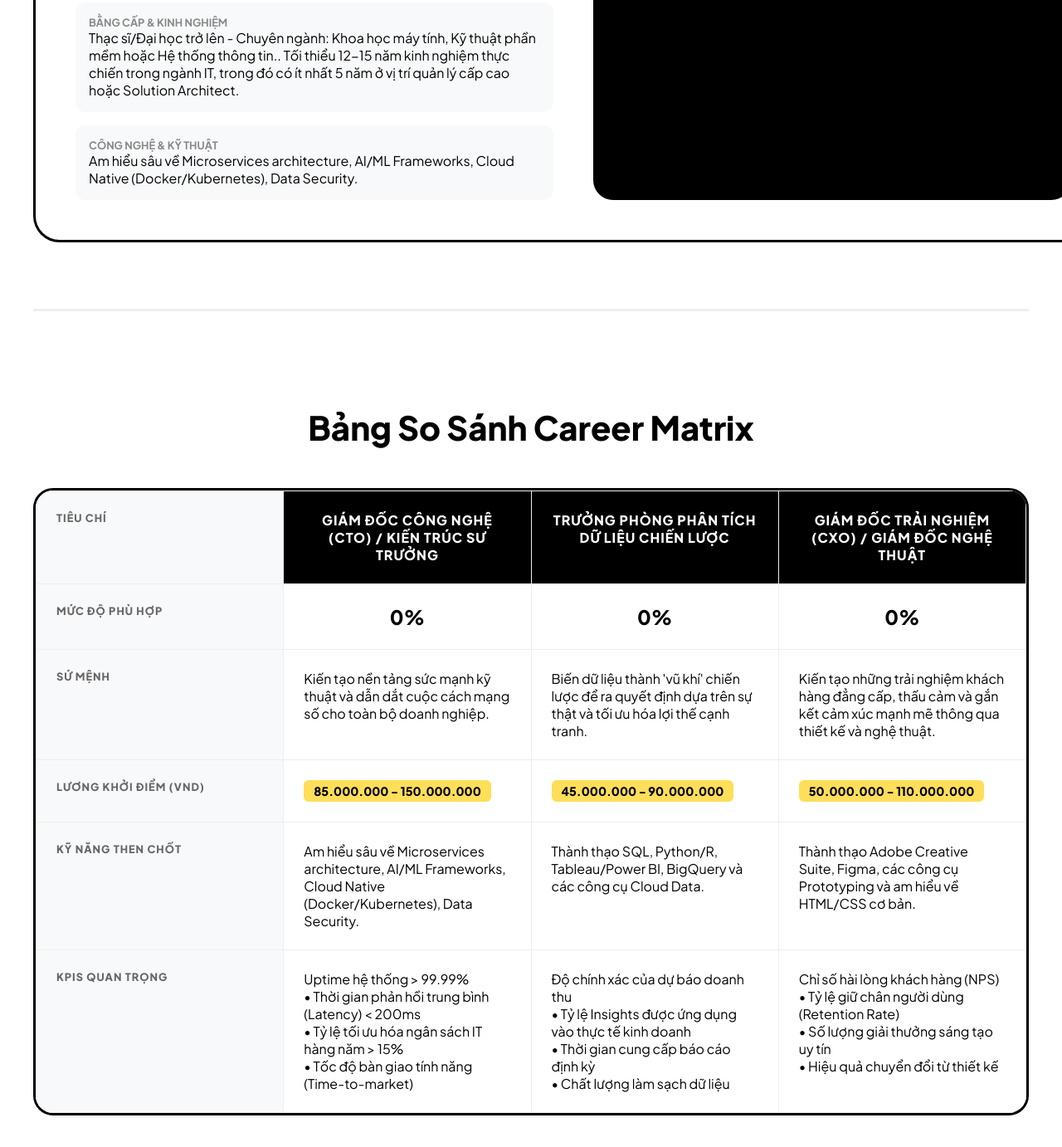
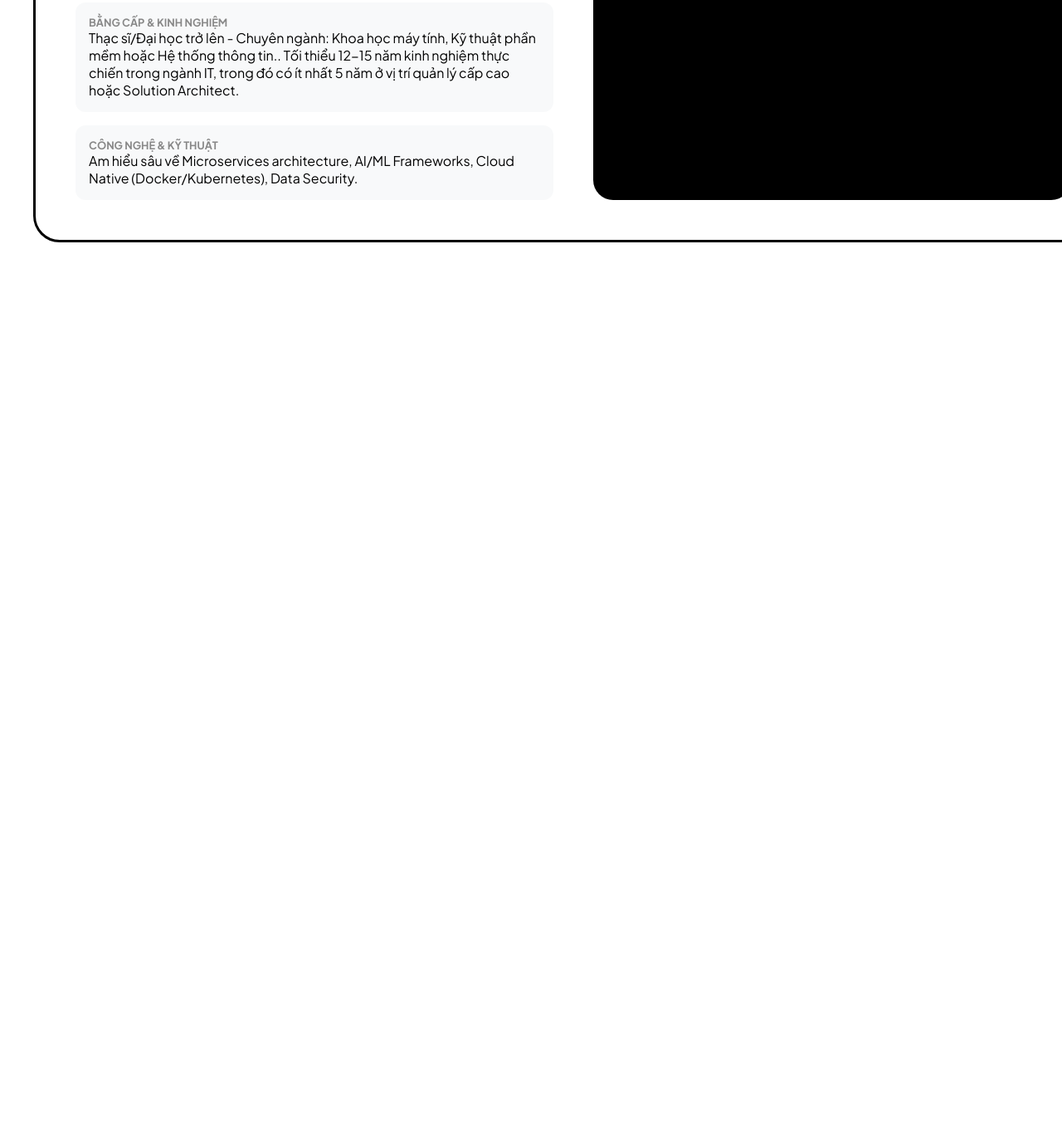
Before and after one commit to lykimngan777/kareer, a website: page timeline.html in a window 1280 px wide. Shown: the part 1436-2818 px from the top of the page at 83% size. After the commit the page ends 1808 px from the top, so only its background shows below. Drawn offline with Linux system fonts and the light colour scheme.

Commit message:
Remove comparison table from career detail page, keeping it only in the matrix orientation modal

```diff
--- a/timeline.html
+++ b/timeline.html
@@ -192,67 +192,6 @@
             background: #222;
         }
 
-        /* ─── COMPARISON TABLE STYLES ─── */
-        .comparison-section {
-            width: 100%;
-            margin-top: 5rem;
-            padding-top: 5rem;
-            border-top: 3px solid #eee;
-        }
-
-        .comparison-section h2 {
-            font-size: 2.5rem;
-            font-weight: 900;
-            text-align: center;
-            margin-bottom: 3rem;
-        }
-
-        .comparison-table-wrapper {
-            overflow-x: auto;
-            border: 3px solid #000;
-            border-radius: 24px;
-            background: #fff;
-        }
-
-        table {
-            width: 100%;
-            border-collapse: collapse;
-            text-align: left;
-        }
-
-        th, td {
-            padding: 1.5rem;
-            border: 1px solid #eee;
-            vertical-align: top;
-        }
-
-        th {
-            background: #f8f9fa;
-            font-weight: 800;
-            text-transform: uppercase;
-            font-size: 0.8rem;
-            letter-spacing: 1px;
-            color: #666;
-            width: 180px;
-        }
-
-        .role-th {
-            background: #000 !important;
-            color: #fff !important;
-            font-size: 1rem !important;
-            text-align: center;
-        }
-
-        .salary-tag {
-            display: inline-block;
-            background: var(--accent);
-            color: #000;
-            padding: 4px 12px;
-            border-radius: 6px;
-            font-weight: 800;
-            font-size: 0.9rem;
-        }
-
         @media (max-width: 992px) {
             .detail-grid { grid-template-columns: 1fr; }
             .timeline-header h1 { font-size: 2.5rem; }
@@ -313,16 +252,6 @@
         </div>
 
         <div id="details-container" style="width: 100%;"></div>
-
-        <!-- BẢNG SO SÁNH -->
-        <section class="comparison-section" id="comparison-section">
-            <h2>Bảng So Sánh Career Matrix</h2>
-            <div class="comparison-table-wrapper">
-                <table id="comparison-table">
-                    <!-- Dynamic comparison rows -->
-                </table>
-            </div>
-        </section>
     </div>
 
     <script>
@@ -450,53 +379,9 @@
                     </div>
                 </div>
             `;
-
-            renderComparisonTable(userScores);
         }
 
-        function renderComparisonTable(userScores) {
-            const table = document.getElementById('comparison-table');
-            const quizResult = JSON.parse(localStorage.getItem('kareer_result') || '{}');
-            const interests = JSON.parse(localStorage.getItem('kareer_profile') || '{}').interests || [];
 
-            // Find top 3 recommended roles
-            let scoredRoles = careerDatabase.map(career => {
-                let score = 0;
-                (career.traits || []).forEach(t => score += (userScores[t.toLowerCase()] || 0));
-                interests.forEach(interest => { if (career.name.toLowerCase().includes(interest.toLowerCase())) score += 50; });
-                return { ...career, totalScore: score };
-            });
-            scoredRoles.sort((a, b) => b.totalScore - a.totalScore);
-            const top3 = scoredRoles.slice(0, 3);
-
-            let html = `
-                <tr>
-                    <th>Tiêu chí</th>
-                    ${top3.map(r => `<th class="role-th">${r.name}</th>`).join('')}
-                </tr>
-                <tr>
-                    <th>Mức độ phù hợp</th>
-                    ${top3.map(r => `<td style="text-align:center; font-weight:900; font-size:1.5rem; color:#000;">${Math.round(r.totalScore/5)}%</td>`).join('')}
-                </tr>
-                <tr>
-                    <th>Sứ mệnh</th>
-                    ${top3.map(r => `<td>${specializedData[r.name]?.mission || 'N/A'}</td>`).join('')}
-                </tr>
-                <tr>
-                    <th>Lương khởi điểm (VND)</th>
-                    ${top3.map(r => `<td><span class="salary-tag">${r.salary || '35.000.000+'}</span></td>`).join('')}
-                </tr>
-                <tr>
-                    <th>Kỹ năng then chốt</th>
-                    ${top3.map(r => `<td>${specializedData[r.name]?.requirements.itSkills || 'N/A'}</td>`).join('')}
-                </tr>
-                <tr>
-                    <th>KPIs quan trọng</th>
-                    ${top3.map(r => `<td>${(specializedData[r.name]?.kpis || []).join('<br>• ')}</td>`).join('')}
-                </tr>
-            `;
-            table.innerHTML = html;
-        }
 
         const roleFilter = document.getElementById('role-filter');
         if (roleFilter && careerList.length > 0) {
```
